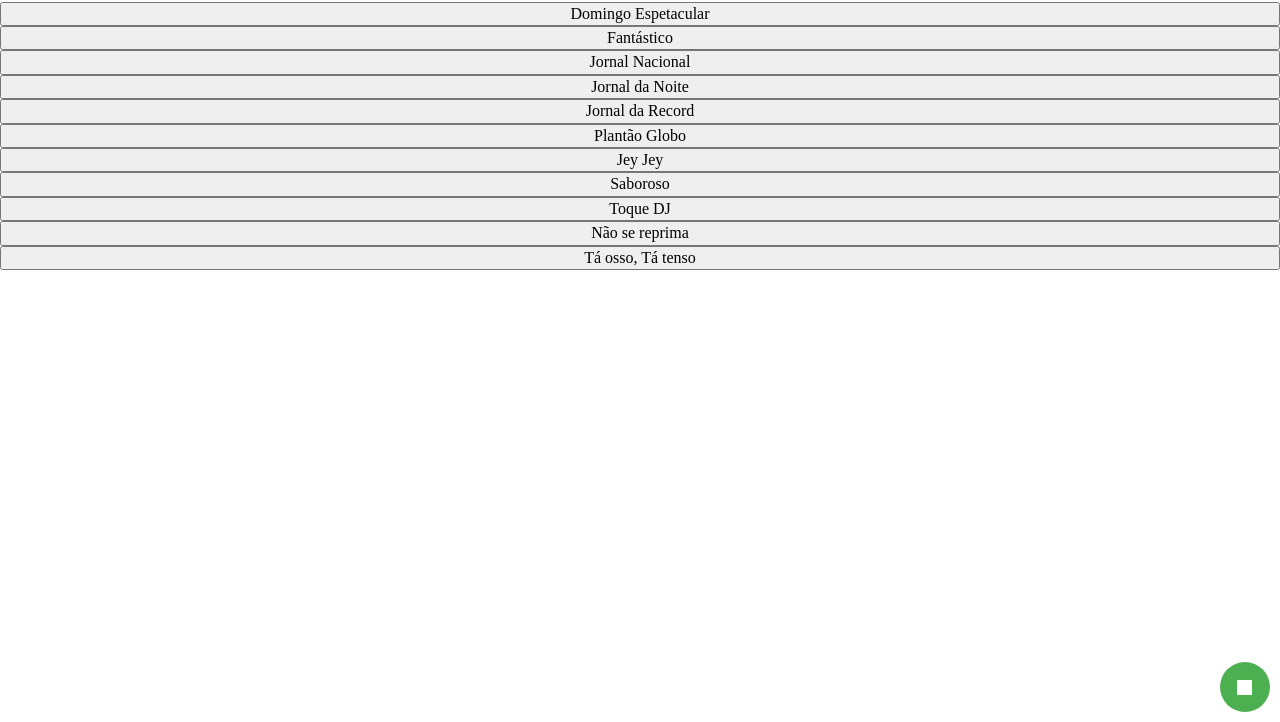
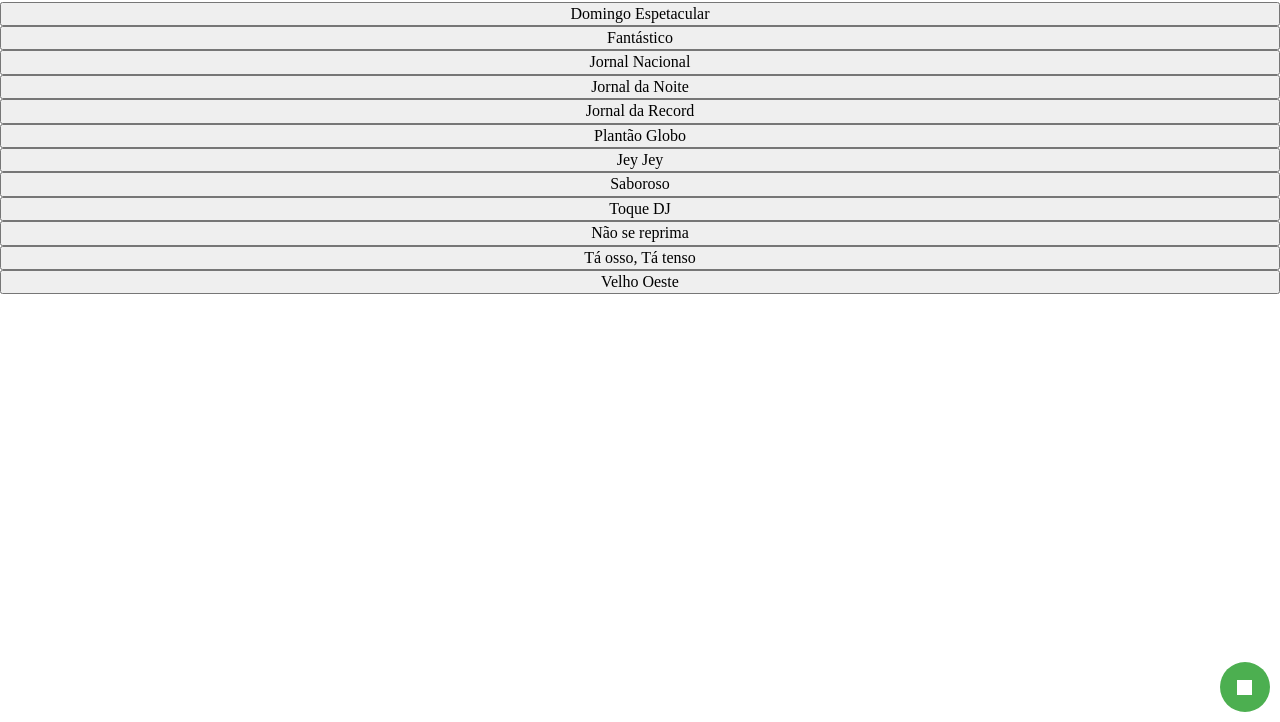
Before and after one commit to Gustavoopb/hivemusic, a website: page index.html in a window 1280 px wide. Shown: the part 78-800 px from the top of the page. Drawn offline with nearby package versions, Linux system fonts and the light colour scheme; a small style sheet from the web is missing.

Commit message:
Add velho oeste

```diff
--- a/index.html
+++ b/index.html
@@ -60,7 +60,7 @@
                 <button onclick="play(taOsso)">Tá osso, Tá tenso</button>
             </div>
             <div class="column">
-                &nbsp;
+                <button onclick="play(velhoOeste)">Velho Oeste</button>
             </div>
         </div>
 
@@ -79,6 +79,7 @@
         var toqueDJ = new Audio('sounds/toque-dj.mp3');
         var naoSeReprima = new Audio('sounds/menudo.mp3');
         var taOsso = new Audio('sounds/taosso.mp3');
+        var velhoOeste = new Audio('sounds/velho-oeste.mp3');
         var current;
         function play(sound) {
             if (current) {
```
Also changed, not shown: 1 other file.
